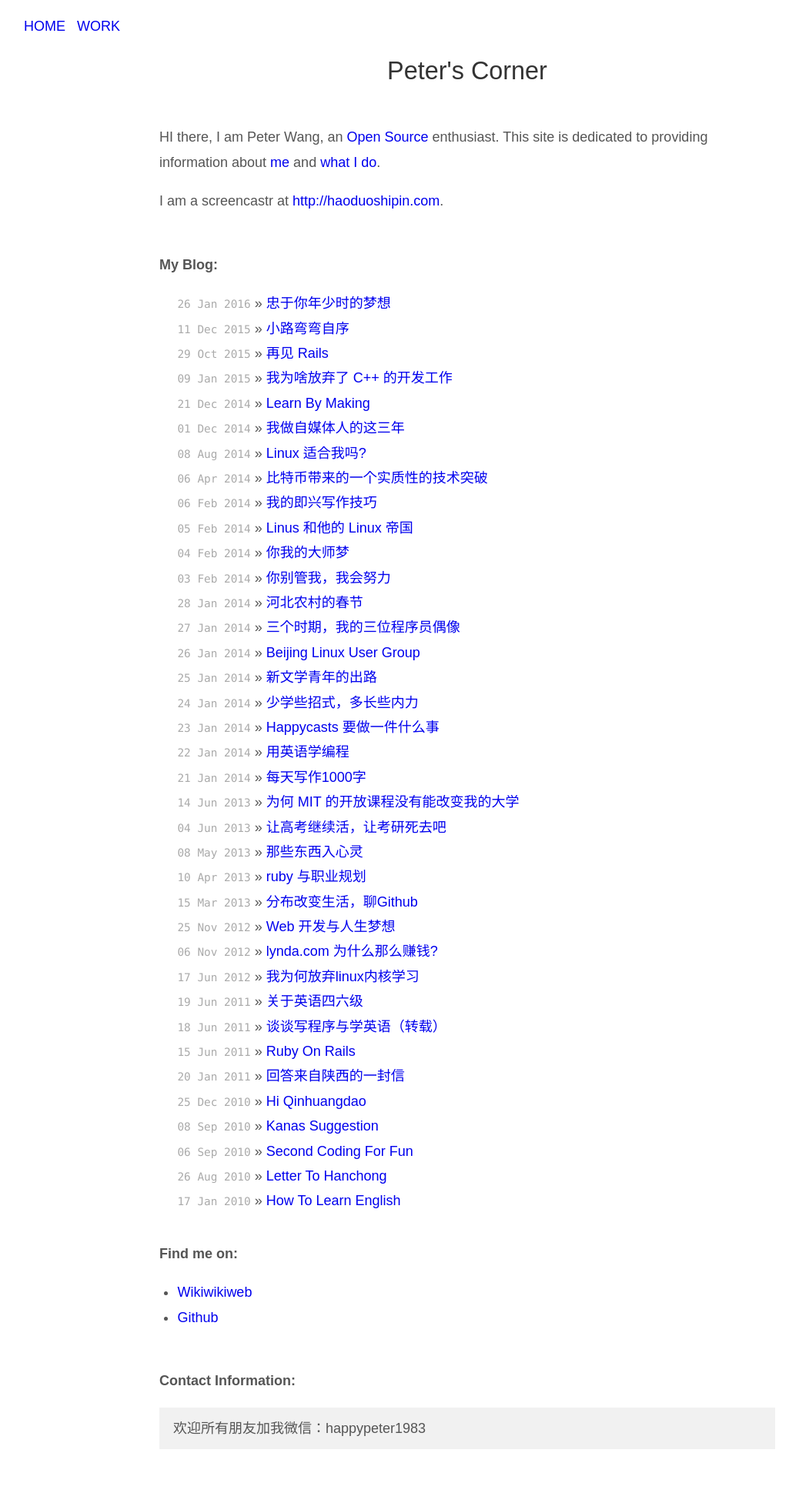
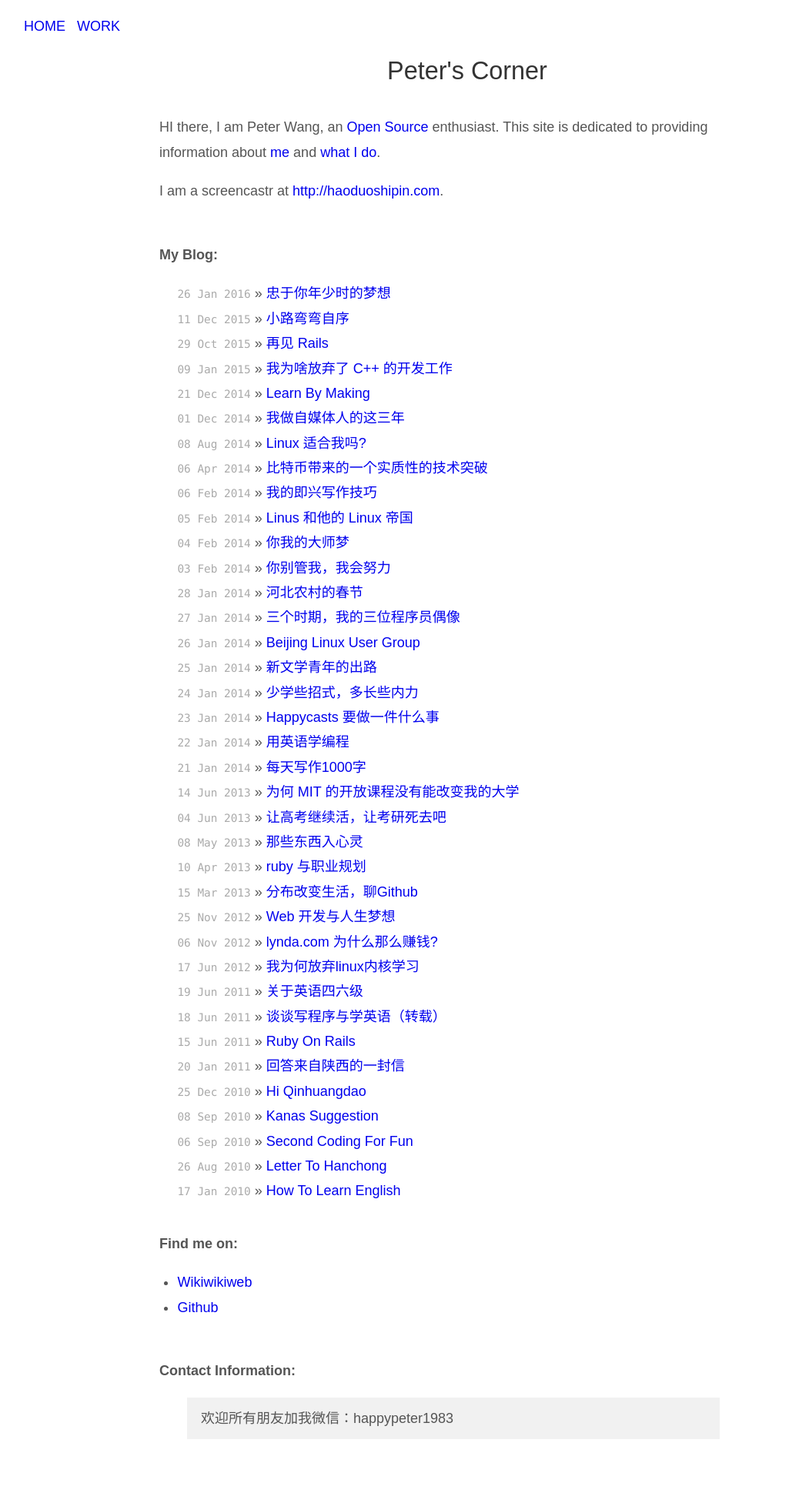
Before and after one commit to happypeter/happypeter.github.com, a Jekyll site: the page built from index.markdown, in a window 1280 px wide. Shown: the whole page at 77% size, without its empty margins (33-1071 px from the left). Built offline with Jekyll 4.4.1, drawn with Linux system fonts in a browser that asks for light colours.

Commit message:
blockquote style

```diff
--- a/_layouts/default.html
+++ b/_layouts/default.html
@@ -12,7 +12,7 @@
   <a href="http://happypeter.github.com/work/">WORK</a>
 </div>
 <div id="wrapper" class="typo">
-  <h1 style="text-align:center">{{ page.title }}</h1>
+  <h1 style="text-align:center; margin-bottom: 0;">{{ page.title }}</h1>
   <br>
   {{ content }}
   <br>
--- a/_layouts/post.html
+++ b/_layouts/post.html
@@ -12,7 +12,7 @@
   <a href="http://happypeter.github.com/work/">WORK</a>
 </div>
 <div id="wrapper" class="typo">
-  <h1 style="text-align: center; margin-bottom: 0px;">{{ page.title }}</h1>
+  <h1 style="text-align: center; margin-bottom: 0;">{{ page.title }}</h1>
   <br>
   {{ content }}
   <br>
--- a/css/peter.css
+++ b/css/peter.css
@@ -60,7 +60,8 @@
   font-size: 80%;
 }
 
-blockquote.contact {
-  margin-left: 0;
-  margin-right: 0;
+@media (max-width: 480px) {
+  blockquote {
+    margin: 0;
+  }
 }
--- a/index.markdown
+++ b/index.markdown
@@ -27,7 +27,7 @@
 </ul>
 <p><br /><b>Contact Information:</b></p>
 
-<blockquote class="contact">
+<blockquote>
 欢迎所有朋友加我微信：happypeter1983
 </blockquote>
 
```
